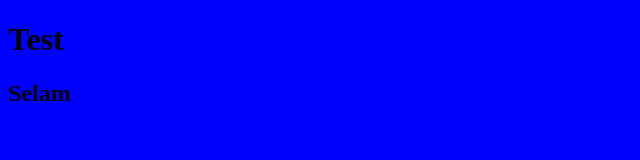
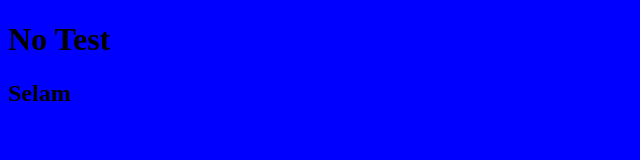
Before and after one commit to evangadi/Feb10, a plain HTML site: page index.html in a window 1280 px wide. Shown: the whole page, without its empty margins (0-640 px from the left). Drawn offline with Linux system fonts and the light colour scheme.

Commit message:
Changed a text on the html

```diff
--- a/index.html
+++ b/index.html
@@ -1,11 +1,14 @@
 <!DOCTYPE html>
 <html>
+
 <head>
 	<title>Test</title>
 	<link rel="stylesheet" type="text/css" href="styles.css">
 </head>
+
 <body>
-	<h1>Test</h1>
+	<h1>No Test</h1>
 	<h2>Selam</h2>
 </body>
+
 </html>
```
